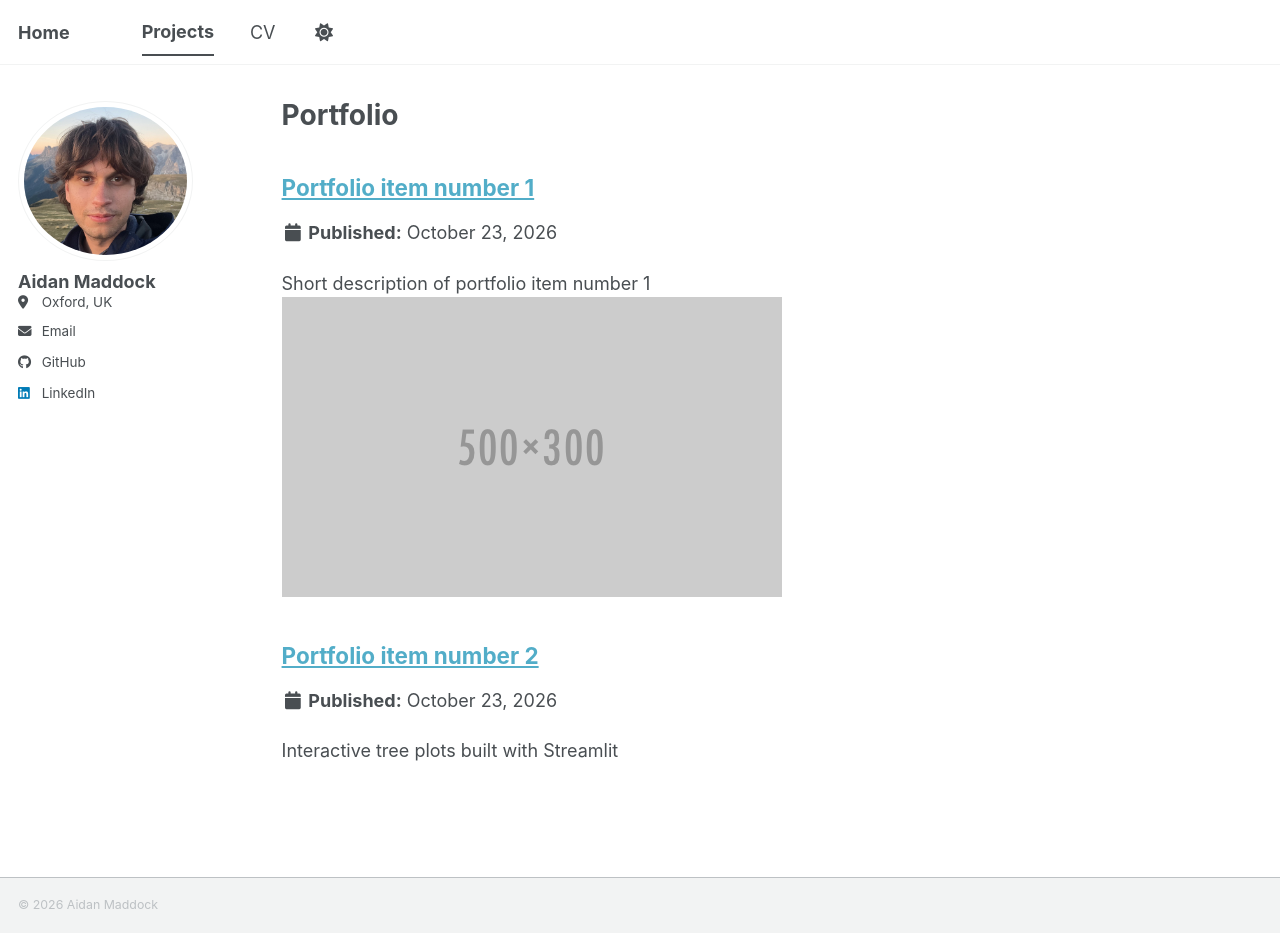
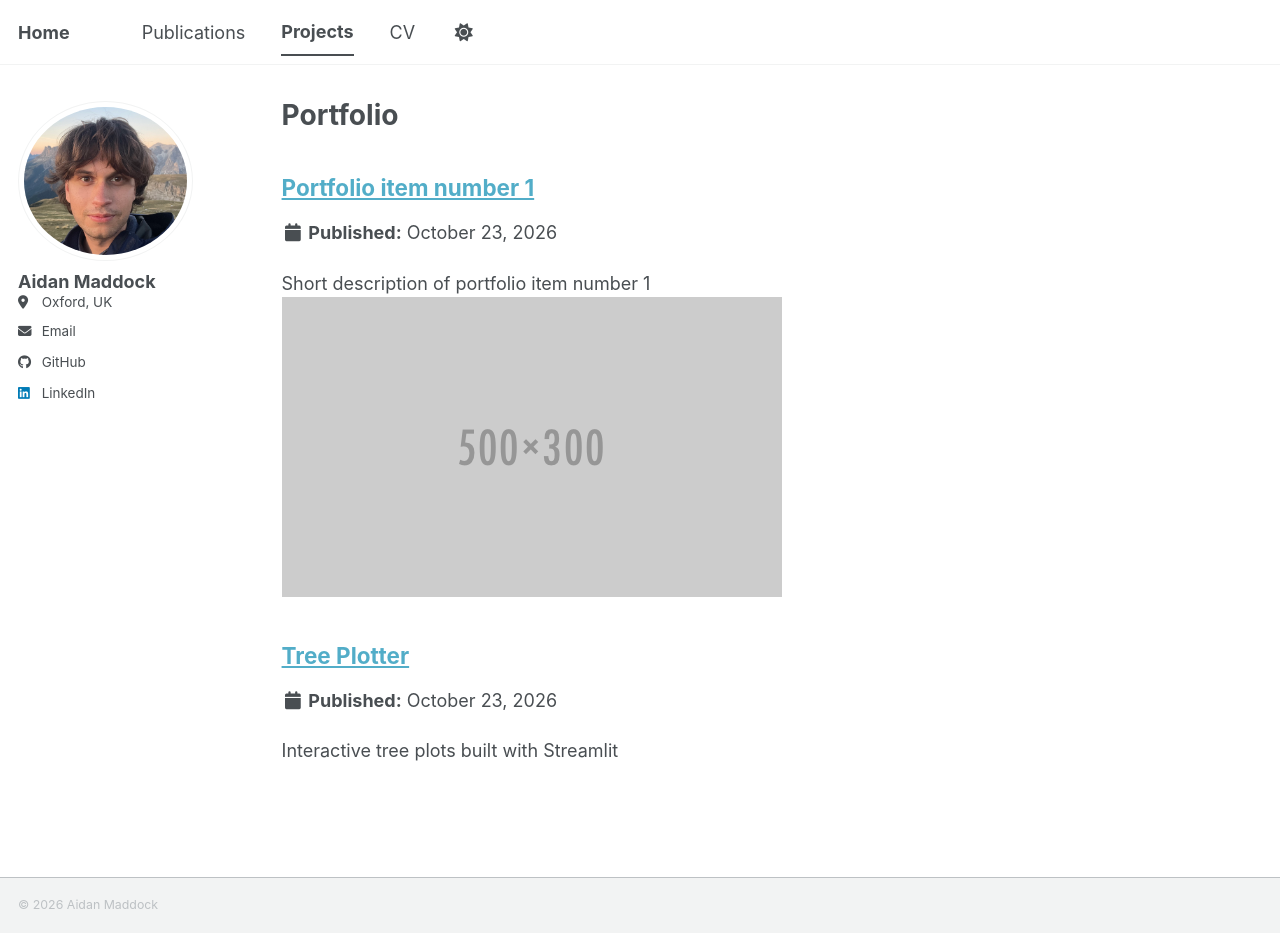
Before and after one commit to AidanMaddock/aidanmaddock.github.io, a Jekyll site: the page built from _pages/portfolio.html, in a window 1280 px wide and 933 px high. Built offline with Jekyll 4.4.1, drawn with Linux system fonts in a browser that asks for light colours; a style sheet for code colours, icons or effects is not loaded.

Commit message:
Portfolio fixes

```diff
--- a/_data/navigation.yml
+++ b/_data/navigation.yml
@@ -8,8 +8,8 @@
 #      Markdown formatted page while the second is generated using JSON.
 
 main:
- # - title: "Research"
-   # url: /publications/
+  - title: "Publications"
+    url: /publications/
 
   - title: "Projects"
     url: /portfolio/
--- a/_portfolio/portfolio-2.html
+++ b/_portfolio/portfolio-2.html
@@ -1,12 +1,12 @@
 ---
-title: "Portfolio item number 2"
+title: "Tree Plotter"
 excerpt: "Interactive tree plots built with Streamlit"
 collection: portfolio
 ---
 
 <h2>Interactive Tree Plots</h2>
 
-Explore my interactive dashboard below, this allows users to explore interactive tree plots.
+Explore my interactive dashboard below, this allows users to explore tree plots and history at the Gault Nature Reserve.
 
 <iframe
   src="https://gaulttreeplots.streamlit.app/?embed=true"
```
